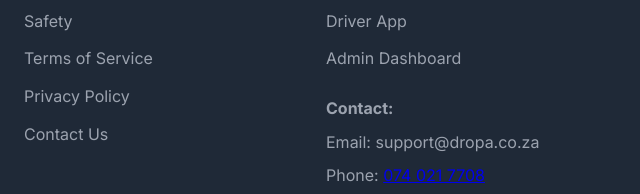
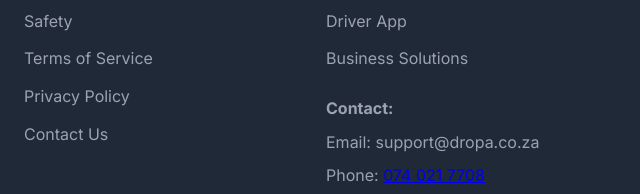
Before and after one commit to BokangMojela/Dropa-landing, a plain HTML site: page index.html in a window 1280 px wide. Shown: the part 5452-5646 px from the top of the page, 640-1280 px from the left. Drawn offline with Linux system fonts and the light colour scheme.

Commit message:
Remove admin dashboard link from footer - admin should not be publicly accessible

```diff
--- a/index.html
+++ b/index.html
@@ -565,7 +565,7 @@
                     <ul class="footer-links">
                         <li><a href="https://dropa-customer.netlify.app">Customer App</a></li>
                         <li><a href="https://dropa-driver.netlify.app">Driver App</a></li>
-                        <li><a href="https://dropa-admin.netlify.app">Admin Dashboard</a></li>
+                        <li><a href="#business">Business Solutions</a></li>
                     </ul>
                     <div class="footer-contact">
                         <p><strong>Contact:</strong></p>
```
